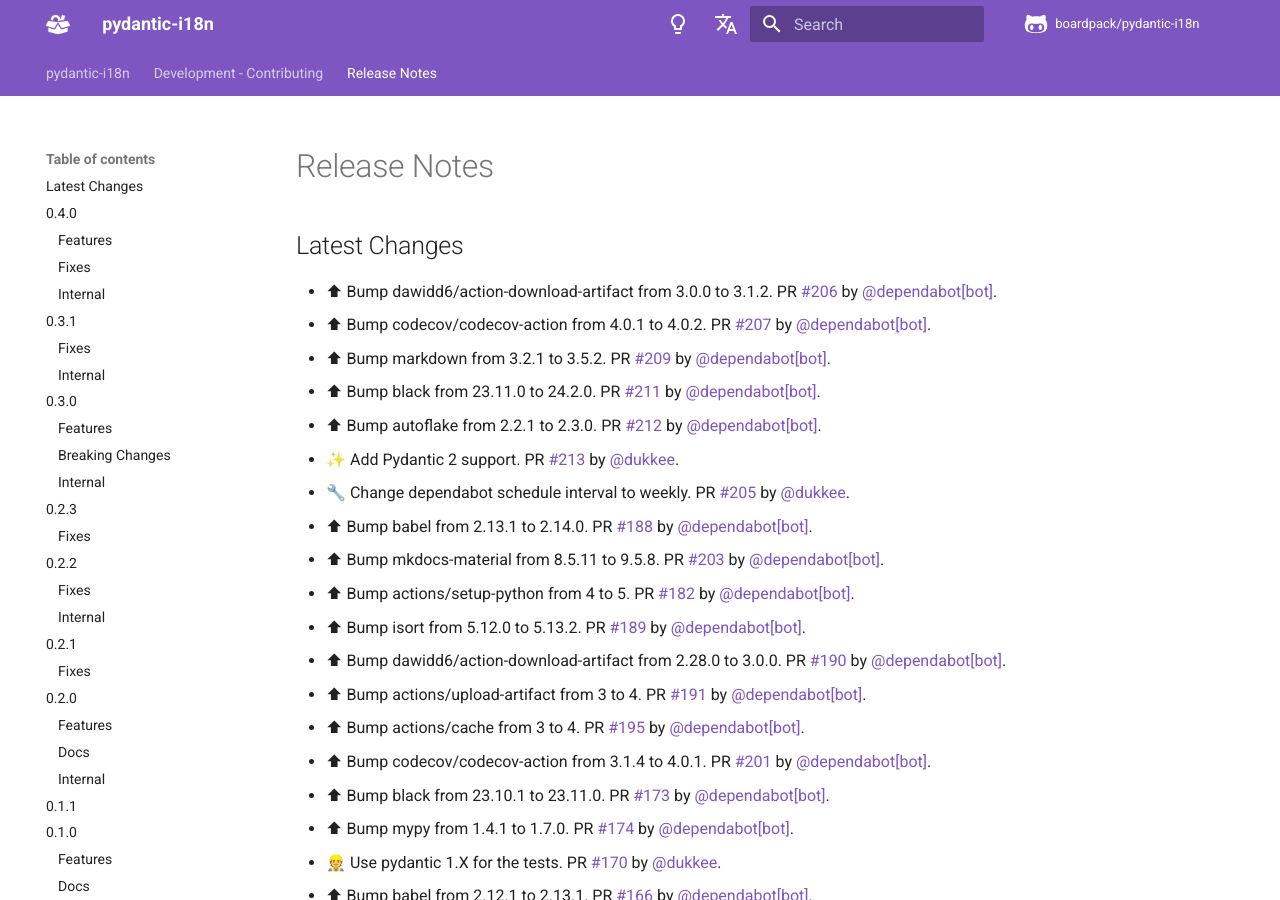
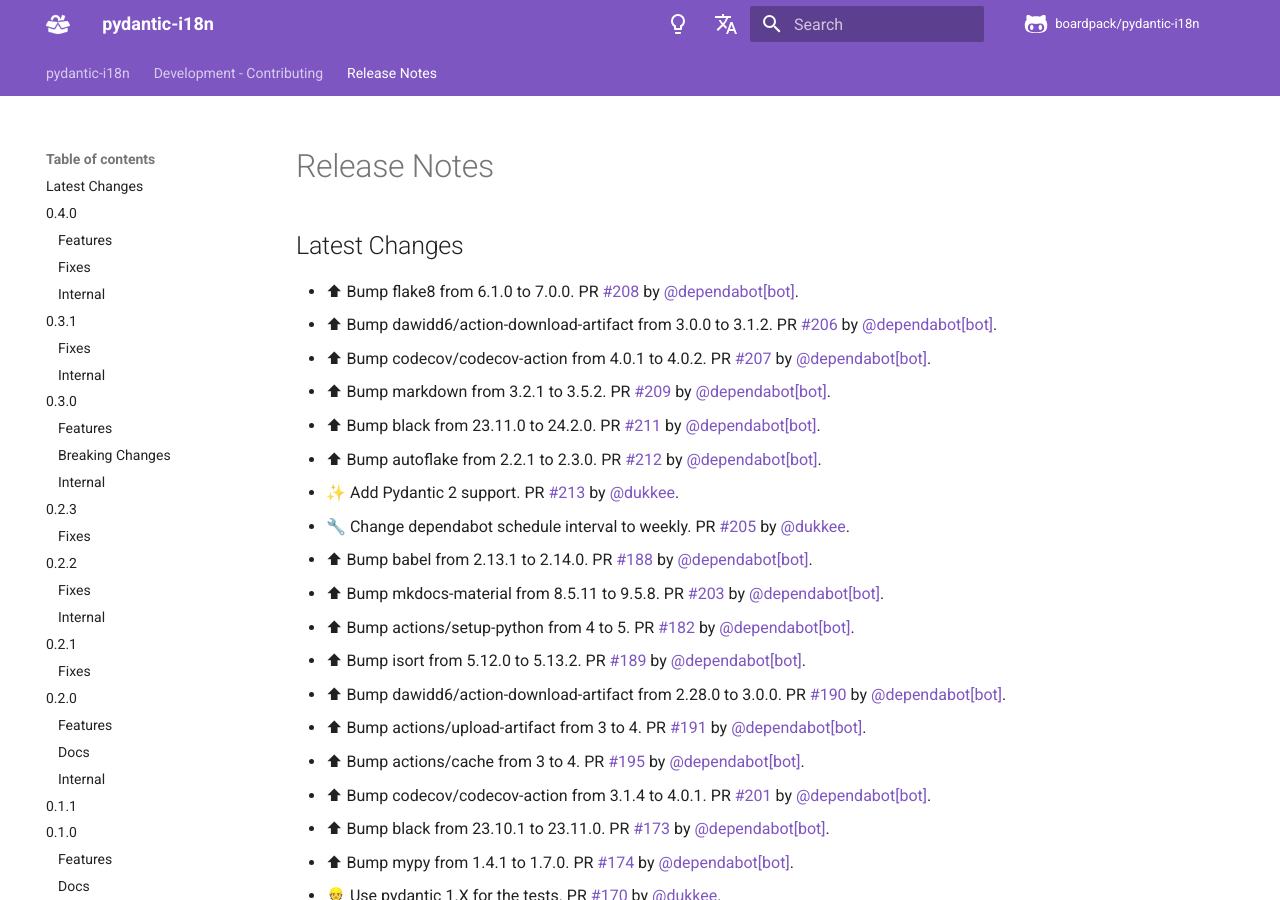
Before and after one commit to boardpack/pydantic-i18n, an MkDocs documentation site: the page built from docs/en/docs/release-notes.md, in a window 1280 px wide and 900 px high. Built offline with MkDocs 1.6.1 and Material for MkDocs 9.7.7, drawn with Linux system fonts in a browser that asks for light colours; comment, search, counter and statistics services are not loaded.

Commit message:
📝 Update release notes

```diff
--- a/docs/en/docs/release-notes.md
+++ b/docs/en/docs/release-notes.md
@@ -2,6 +2,7 @@
 
 ## Latest Changes
 
+* ⬆ Bump flake8 from 6.1.0 to 7.0.0. PR [#208](https://github.com/boardpack/pydantic-i18n/pull/208) by [@dependabot[bot]](https://github.com/apps/dependabot).
 * ⬆ Bump dawidd6/action-download-artifact from 3.0.0 to 3.1.2. PR [#206](https://github.com/boardpack/pydantic-i18n/pull/206) by [@dependabot[bot]](https://github.com/apps/dependabot).
 * ⬆ Bump codecov/codecov-action from 4.0.1 to 4.0.2. PR [#207](https://github.com/boardpack/pydantic-i18n/pull/207) by [@dependabot[bot]](https://github.com/apps/dependabot).
 * ⬆ Bump markdown from 3.2.1 to 3.5.2. PR [#209](https://github.com/boardpack/pydantic-i18n/pull/209) by [@dependabot[bot]](https://github.com/apps/dependabot).
```
